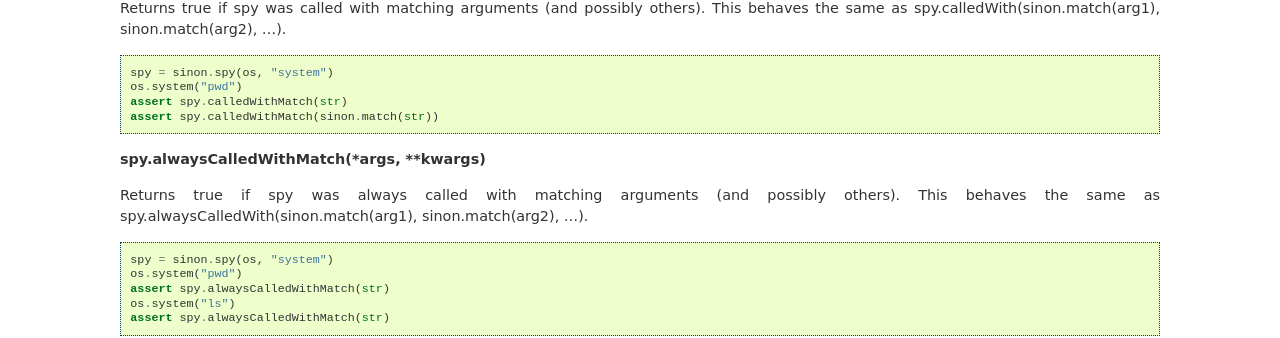
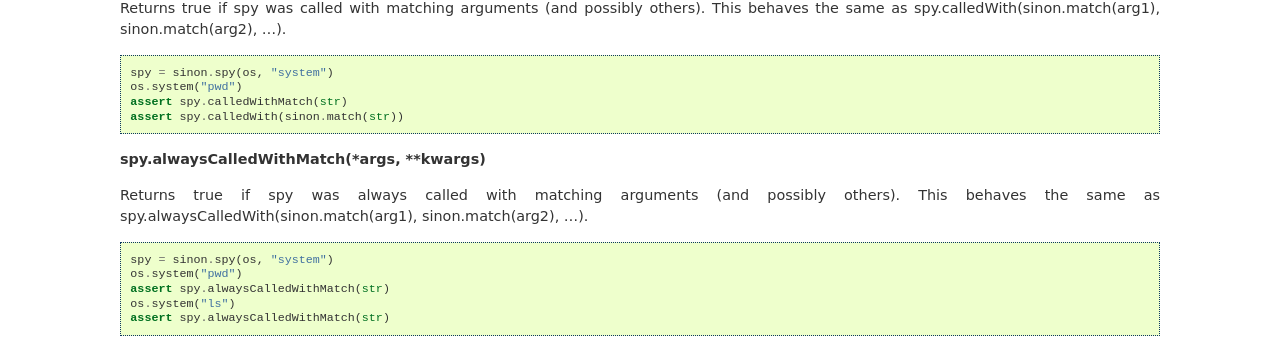
Before and after one commit to note35/sinon, a Sphinx documentation site: the page built from docs/Spies.rst, in a window 1280 px wide and 900 px high, scrolled down 4386 px. Shown: the part 150-488 px from the top of the window. Built offline with Sphinx 7.4.7, drawn with Linux system fonts in a browser that asks for light colours; pages that are not in the unit, such as notebooks, are missing from menus.

Commit message:
fix spies doc - calledWithMatch

```diff
--- a/docs/Spies.rst
+++ b/docs/Spies.rst
@@ -283,7 +285,7 @@ Returns true if spy was called with matching arguments (and possibly others). Th
     spy = sinon.spy(os, "system")
     os.system("pwd")
     assert spy.calledWithMatch(str)
-    assert spy.calledWithMatch(sinon.match(str))
+    assert spy.calledWith(sinon.match(str))
 
 **spy.alwaysCalledWithMatch(\*args, \*\*kwargs)**
 
```
Also changed, not shown: other parts of docs/Spies.rst (+2 -0 lines).
